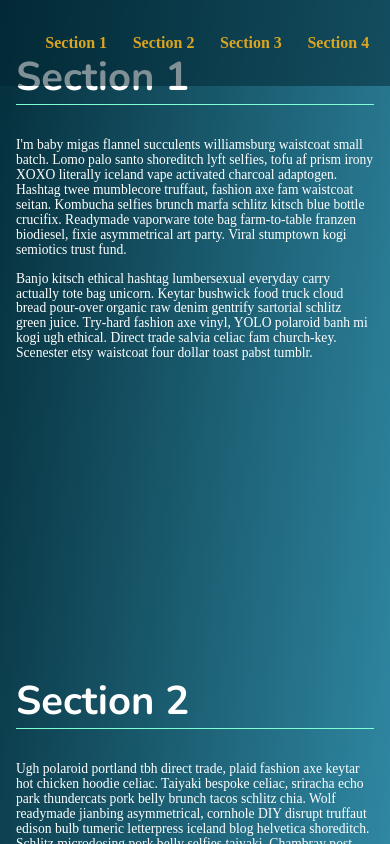
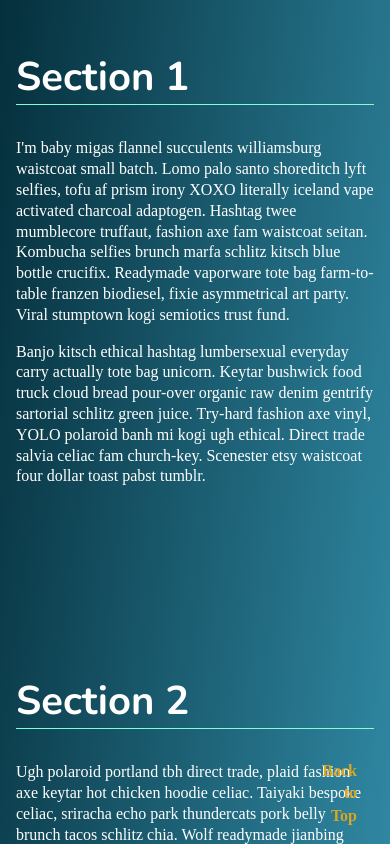
Before and after one commit to Joshuas193/landing, a plain HTML site: page index.html in a window 390 px wide. Both pictures are taken after a click on the link "Section 1". Shown: the part 453-1297 px from the top of the page. Drawn offline with nearby package versions, Linux system fonts and the light colour scheme; a web font is replaced by a local one.

Commit message:
refactored some functions and organized some code

```diff
--- a/css/styles.css
+++ b/css/styles.css
@@ -5,7 +5,6 @@
 */
 
 /* App-wide styling */
-
 body {
   margin: 0;
   width: 100%;
@@ -20,18 +19,19 @@ h1, h2, h3, h4, h5, h6 {
 p {
   font-family: 'Source Serif Pro', serif;
   color: white;
-  line-height: 1.1em;
-  font-size: 0.85em;
+  line-height: 1em;
+  font-size: 0.8em;
 }
 
-@media screen and (min-width: 450px) {
+/* Font size for larger screens */
+@media screen and (min-width: 350px) {
   p {
-    line-height: 1.4em;
-    font-size: 1.1em;
+    line-height: 1.3em;
+    font-size: 1em;
   }
 }
 
-@media screen and (min-width: 1100px) {
+@media screen and (min-width: 750px) {
   p {
     line-height: 1.75em;
     font-size: 1.3em;
@@ -45,6 +45,14 @@ main {
 section {
   position: relative;
   min-height: 70vh;
+}
+
+/* Min-height change for iPhone 5/SE */
+@media srceen and (max-height: 600px) {
+  section {
+    position: relative;
+    min-height: 80vh;
+  }
 }
 
 /* Heading Styles */
@@ -115,9 +123,10 @@ section.active-class {
   top: 0;
   width: 100%;
   z-index: 1;
+  transition: top 0.75s;
 }
 
-.nav-links {
+.nav-links, #up-top {
   text-align: right;
   margin: 0;
   padding: 1em 0.5rem;
@@ -127,7 +136,7 @@ section.active-class {
   display: inline-block;
 }
 
-.nav-links a:link, .nav-links a:visited {
+.nav-links a:link, .nav-links a:visited, #up-top, #up-top:visited {
   display: block;
   padding: 1em 0.8rem;
   font: 700 1em/1.4em 'Source Serif Pro', serif;
@@ -136,10 +145,20 @@ section.active-class {
   border-radius: 5px;
 }
 
-.nav-links a:hover {
+.nav-links a:hover, #up-top:hover  {
   background: rgba(255, 255, 255, 0.3);
   color: white;
   transition: ease-in 0.4s all;
+}
+
+#up-top {
+  display: none;
+  position: fixed;
+  bottom: 5px;
+  right: 25px;
+  max-width: 10%;
+  padding: 0.75em 0.5em;
+  z-index: 5;
 }
 
 @media screen and (min-width: 600px) {
--- a/index.html
+++ b/index.html
@@ -90,6 +90,7 @@
             </p>
           </div>
         </section>
+        <a id="up-top" href="#top">Back to Top</a>
       </main>
       <footer class="page-footer">
         <p>Copyright &copy 2020 Joshua Swartzell</p>
--- a/js/app.js
+++ b/js/app.js
@@ -13,39 +13,59 @@
  *
 */
 
-/* Global variables */
+// Global variables
 const navList = document.querySelector('.nav-links');
 const sectionNames = document.querySelectorAll('section');
 
-/* Function to return the screen to the top on refresh. Source: Stack Overflow */
+// Function to return the screen to the top on refresh. Source: Stack Overflow
 window.onbeforeunload = function () {
   window.scrollTo(0,0);
 };
-/* Function I created to iterate through all sections and display their data-nav value as the link in the nav-bar */
-function buildNav() {
+
+// Helper function to determine if an element is in the viewport
+function isInViewport(el) {
+  const rect = el.getBoundingClientRect();
+  return (
+      rect.top >= -100 &&
+      rect.top < 100 &&
+      rect.left >= 0 &&
+      rect.bottom <= (window.innerHeight + 100) &&
+      rect.right <= window.innerWidth
+  );
+}
+
+// Helper function Creating a disapearing NavBar effect
+function timeOut() {
+  const navbar = document.querySelector('.nav-header');
+  navbar.style.top = '-200px';
+}
+
+// Helper function creating Smooth scrolling and offset top features
+function clickHandler(e) {
+  e.preventDefault();
+  const href = this.getAttribute("href");
+  const offset = document.querySelector(href).offsetTop;
+  scroll({
+    top: (offset - 50),
+    behavior: "smooth"
+  });
+  setTimeout(timeOut, 1500);
+  document.getElementById('up-top').style.display = 'block';
+}
+
+// Function I created to iterate through all sections and display their data-nav value as the link in the nav-bar
+const buildNav = function() {
   for (const sectionName of sectionNames) {
     const list = document.createElement('li');
     const addedHtml = `<a href="#${sectionName.id}">${sectionName.dataset.nav}</a>`;
     navList.appendChild(list);
     list.insertAdjacentHTML('afterbegin', addedHtml);
   }
-}
-/* Calling the function I built */
+};
 buildNav();
 
-// Helper function to determine if an element is in  the viewport
-function isInViewport(el) {
-  const rect = el.getBoundingClientRect();
-  return (
-      rect.top >= -100 &&
-      rect.top < 100 &&
-      rect.left >= 0 &&
-      rect.bottom <= (window.innerHeight - 50) &&
-      rect.right <= window.innerWidth
-  );
-}
-
 //  Adding the active-class to the focused section
+const viewedSection = function () {
   for (const sectionName of sectionNames) {
     document.addEventListener('scroll', function () {
       const active = isInViewport(sectionName) ? sectionName.classList.add('active-class') :
@@ -53,35 +73,13 @@ for (const sectionName of sectionNames) {
       }, {
     passive: true
   });
-}
+}};
+viewedSection();
 
-// declaring variable for the links listener after the  navbar is populated
+// declaring function for the links event listener after the navbar is populated
+const linkListener = function() {
   const links = document.querySelectorAll('.nav-links li a');
-
-// Scroll to anchor ID using scrollTO event
   for (const link of links) {
     link.addEventListener('click', clickHandler);
-}
-
-function clickHandler(e) {
-  e.preventDefault();
-  const href = this.getAttribute("href");
-  const offset = document.querySelector(href).offsetTop;
-  console.log(offset);
-  scroll({
-    top: (offset - 50),
-    behavior: "smooth"
-  });
-}
-
-/**
- * End Main Functions
- * Begin Events
- *
-*/
-
-// Build menu
-
-// Scroll to section on link click
-
-// Set sections as active
+  }};
+linkListener();
```
Lines whose indentation alone changed are shown as unchanged.
